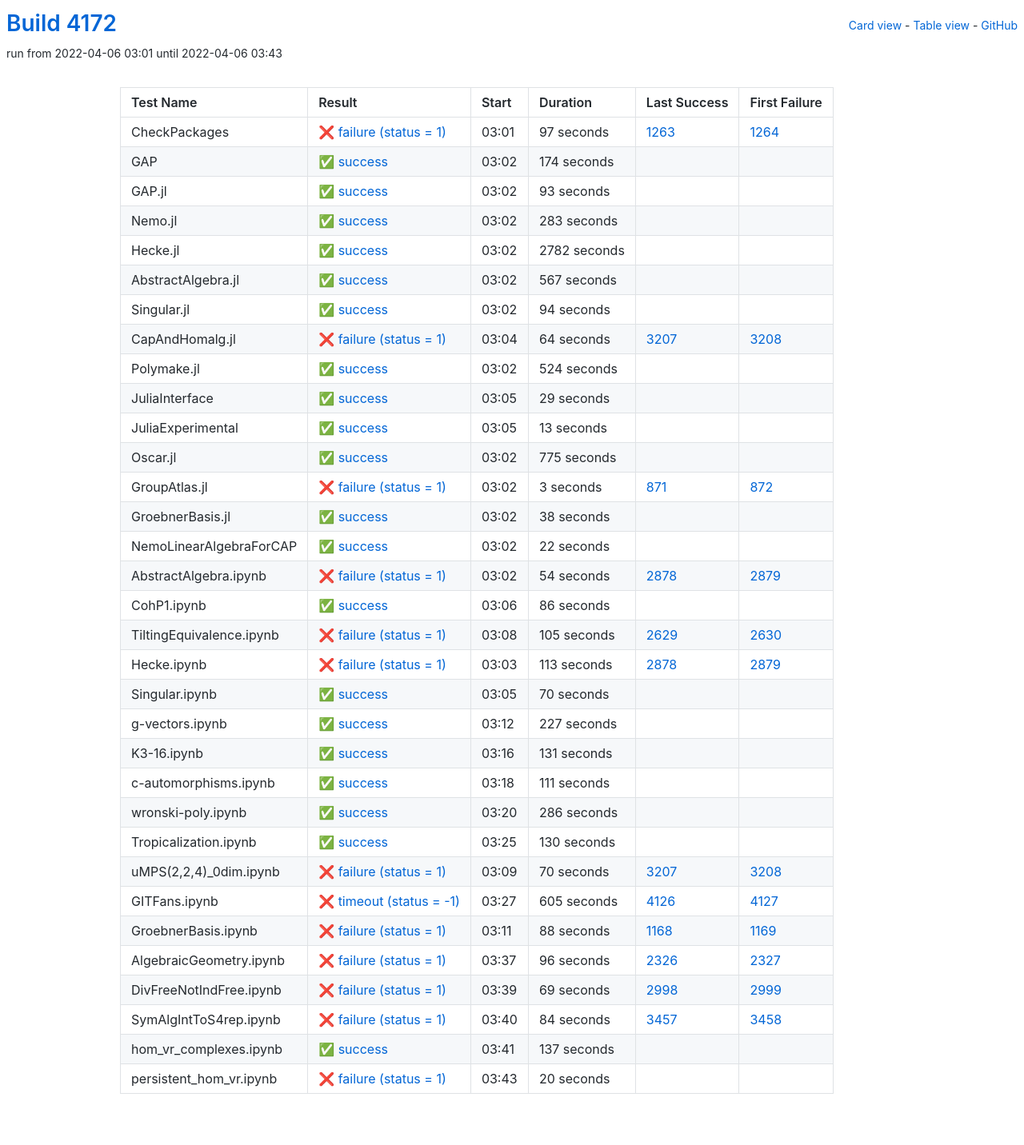
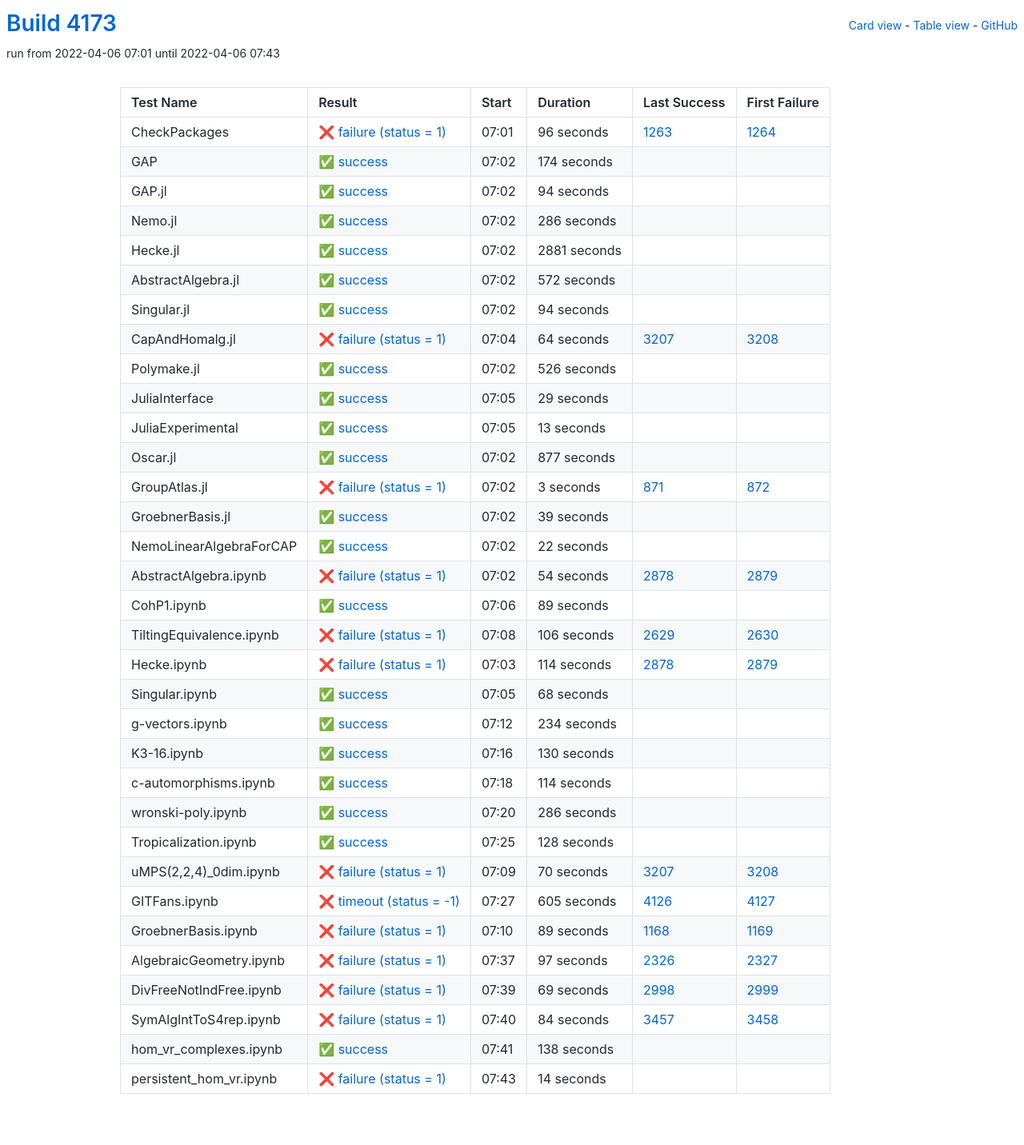
Before and after one commit to oscar-system/oscar-ci-status-stable, a Jekyll site: the page built from table.html, in a window 1280 px wide. Shown: the whole page at 80% size. Built offline with Jekyll 4.4.1, drawn with Linux system fonts in a browser that asks for light colours.

Commit message:
Build #4173

```diff
--- a/_data/ci.yml
+++ b/_data/ci.yml
@@ -1,6 +1,6 @@
 ---
-build: 4172
-build_url: https://oscarci.mathematik.uni-kl.de/job/oscar-stable/4172/
+build: 4173
+build_url: https://oscarci.mathematik.uni-kl.de/job/oscar-stable/4173/
 job: oscar-stable
 organization: oscar-system
 repo: oscar-ci-status-stable
@@ -8,20 +8,20 @@ repourl: https://github.com/oscar-system/oscar-ci-status-stable
 tests:
 - name: CheckPackages
   id: checkpackages
-  log: https://oscarci.mathematik.uni-kl.de/job/oscar-stable/4172/artifact/logs/build-4172/CheckPackages.log
-  start: 2022-04-06 03:01
+  log: https://oscarci.mathematik.uni-kl.de/job/oscar-stable/4173/artifact/logs/build-4173/CheckPackages.log
+  start: 2022-04-06 07:01
   success: false
   exitcode: 1
   status: failure
-  duration: 97
+  duration: 96
   last_success: 1263
   last_success_url: https://oscarci.mathematik.uni-kl.de/job/oscar-stable/1263/
   first_failure: 1264
   first_failure_url: https://oscarci.mathematik.uni-kl.de/job/oscar-stable/1264/
 - name: GAP
   id: gap
-  log: https://oscarci.mathematik.uni-kl.de/job/oscar-stable/4172/artifact/logs/build-4172/GAP.log
-  start: 2022-04-06 03:02
+  log: https://oscarci.mathematik.uni-kl.de/job/oscar-stable/4173/artifact/logs/build-4173/GAP.log
+  start: 2022-04-06 07:02
   success: true
   exitcode: 0
   status: success
@@ -32,56 +32,56 @@ tests:
   first_failure_url:
 - name: GAP.jl
   id: gap-jl
-  log: https://oscarci.mathematik.uni-kl.de/job/oscar-stable/4172/artifact/logs/build-4172/GAP.jl.log
-  start: 2022-04-06 03:02
+  log: https://oscarci.mathematik.uni-kl.de/job/oscar-stable/4173/artifact/logs/build-4173/GAP.jl.log
+  start: 2022-04-06 07:02
   success: true
   exitcode: 0
   status: success
-  duration: 93
+  duration: 94
   last_success: false
   last_success_url:
   first_failure: false
   first_failure_url:
 - name: Nemo.jl
   id: nemo-jl
-  log: https://oscarci.mathematik.uni-kl.de/job/oscar-stable/4172/artifact/logs/build-4172/Nemo.jl.log
-  start: 2022-04-06 03:02
+  log: https://oscarci.mathematik.uni-kl.de/job/oscar-stable/4173/artifact/logs/build-4173/Nemo.jl.log
+  start: 2022-04-06 07:02
   success: true
   exitcode: 0
   status: success
-  duration: 283
+  duration: 286
   last_success: false
   last_success_url:
   first_failure: false
   first_failure_url:
 - name: Hecke.jl
   id: hecke-jl
-  log: https://oscarci.mathematik.uni-kl.de/job/oscar-stable/4172/artifact/logs/build-4172/Hecke.jl.log
-  start: 2022-04-06 03:02
+  log: https://oscarci.mathematik.uni-kl.de/job/oscar-stable/4173/artifact/logs/build-4173/Hecke.jl.log
+  start: 2022-04-06 07:02
   success: true
   exitcode: 0
   status: success
-  duration: 2782
+  duration: 2881
   last_success: false
   last_success_url:
   first_failure: false
   first_failure_url:
 - name: AbstractAlgebra.jl
   id: abstractalgebra-jl
-  log: https://oscarci.mathematik.uni-kl.de/job/oscar-stable/4172/artifact/logs/build-4172/AbstractAlgebra.jl.log
-  start: 2022-04-06 03:02
+  log: https://oscarci.mathematik.uni-kl.de/job/oscar-stable/4173/artifact/logs/build-4173/AbstractAlgebra.jl.log
+  start: 2022-04-06 07:02
   success: true
   exitcode: 0
   status: success
-  duration: 567
+  duration: 572
   last_success: false
   last_success_url:
   first_failure: false
   first_failure_url:
 - name: Singular.jl
   id: singular-jl
-  log: https://oscarci.mathematik.uni-kl.de/job/oscar-stable/4172/artifact/logs/build-4172/Singular.jl.log
-  start: 2022-04-06 03:02
+  log: https://oscarci.mathematik.uni-kl.de/job/oscar-stable/4173/artifact/logs/build-4173/Singular.jl.log
+  start: 2022-04-06 07:02
   success: true
   exitcode: 0
   status: success
@@ -92,8 +92,8 @@ tests:
   first_failure_url:
 - name: CapAndHomalg.jl
   id: capandhomalg-jl
-  log: https://oscarci.mathematik.uni-kl.de/job/oscar-stable/4172/artifact/logs/build-4172/CapAndHomalg.jl.log
-  start: 2022-04-06 03:04
+  log: https://oscarci.mathematik.uni-kl.de/job/oscar-stable/4173/artifact/logs/build-4173/CapAndHomalg.jl.log
+  start: 2022-04-06 07:04
   success: false
   exitcode: 1
   status: failure
@@ -104,20 +104,20 @@ tests:
   first_failure_url: https://oscarci.mathematik.uni-kl.de/job/oscar-stable/3208/
 - name: Polymake.jl
   id: polymake-jl
-  log: https://oscarci.mathematik.uni-kl.de/job/oscar-stable/4172/artifact/logs/build-4172/Polymake.jl.log
-  start: 2022-04-06 03:02
+  log: https://oscarci.mathematik.uni-kl.de/job/oscar-stable/4173/artifact/logs/build-4173/Polymake.jl.log
+  start: 2022-04-06 07:02
   success: true
   exitcode: 0
   status: success
-  duration: 524
+  duration: 526
   last_success: false
   last_success_url:
   first_failure: false
   first_failure_url:
 - name: JuliaInterface
   id: juliainterface
-  log: https://oscarci.mathematik.uni-kl.de/job/oscar-stable/4172/artifact/logs/build-4172/JuliaInterface.log
-  start: 2022-04-06 03:05
+  log: https://oscarci.mathematik.uni-kl.de/job/oscar-stable/4173/artifact/logs/build-4173/JuliaInterface.log
+  start: 2022-04-06 07:05
   success: true
   exitcode: 0
   status: success
@@ -128,8 +128,8 @@ tests:
   first_failure_url:
 - name: JuliaExperimental
   id: juliaexperimental
-  log: https://oscarci.mathematik.uni-kl.de/job/oscar-stable/4172/artifact/logs/build-4172/JuliaExperimental.log
-  start: 2022-04-06 03:05
+  log: https://oscarci.mathematik.uni-kl.de/job/oscar-stable/4173/artifact/logs/build-4173/JuliaExperimental.log
+  start: 2022-04-06 07:05
   success: true
   exitcode: 0
   status: success
@@ -140,20 +140,20 @@ tests:
   first_failure_url:
 - name: Oscar.jl
   id: oscar-jl
-  log: https://oscarci.mathematik.uni-kl.de/job/oscar-stable/4172/artifact/logs/build-4172/Oscar.jl.log
-  start: 2022-04-06 03:02
+  log: https://oscarci.mathematik.uni-kl.de/job/oscar-stable/4173/artifact/logs/build-4173/Oscar.jl.log
+  start: 2022-04-06 07:02
   success: true
   exitcode: 0
   status: success
-  duration: 775
+  duration: 877
   last_success: false
   last_success_url:
   first_failure: false
   first_failure_url:
 - name: GroupAtlas.jl
   id: groupatlas-jl
-  log: https://oscarci.mathematik.uni-kl.de/job/oscar-stable/4172/artifact/logs/build-4172/GroupAtlas.jl.log
-  start: 2022-04-06 03:02
+  log: https://oscarci.mathematik.uni-kl.de/job/oscar-stable/4173/artifact/logs/build-4173/GroupAtlas.jl.log
+  start: 2022-04-06 07:02
   success: false
   exitcode: 1
   status: failure
@@ -164,20 +164,20 @@ tests:
   first_failure_url: https://oscarci.mathematik.uni-kl.de/job/oscar-stable/872/
 - name: GroebnerBasis.jl
   id: groebnerbasis-jl
-  log: https://oscarci.mathematik.uni-kl.de/job/oscar-stable/4172/artifact/logs/build-4172/GroebnerBasis.jl.log
-  start: 2022-04-06 03:02
+  log: https://oscarci.mathematik.uni-kl.de/job/oscar-stable/4173/artifact/logs/build-4173/GroebnerBasis.jl.log
+  start: 2022-04-06 07:02
   success: true
   exitcode: 0
   status: success
-  duration: 38
+  duration: 39
   last_success: false
   last_success_url:
   first_failure: false
   first_failure_url:
 - name: NemoLinearAlgebraForCAP
   id: nemolinearalgebraforcap
-  log: https://oscarci.mathematik.uni-kl.de/job/oscar-stable/4172/artifact/logs/build-4172/NemoLinearAlgebraForCAP.log
-  start: 2022-04-06 03:02
+  log: https://oscarci.mathematik.uni-kl.de/job/oscar-stable/4173/artifact/logs/build-4173/NemoLinearAlgebraForCAP.log
+  start: 2022-04-06 07:02
   success: true
   exitcode: 0
   status: success
@@ -188,8 +188,8 @@ tests:
   first_failure_url:
 - name: AbstractAlgebra.ipynb
   id: abstractalgebra-ipynb
-  log: https://oscarci.mathematik.uni-kl.de/job/oscar-stable/4172/artifact/logs/build-4172/AbstractAlgebra.ipynb.log
-  start: 2022-04-06 03:02
+  log: https://oscarci.mathematik.uni-kl.de/job/oscar-stable/4173/artifact/logs/build-4173/AbstractAlgebra.ipynb.log
+  start: 2022-04-06 07:02
   success: false
   exitcode: 1
   status: failure
@@ -200,92 +200,92 @@ tests:
   first_failure_url: https://oscarci.mathematik.uni-kl.de/job/oscar-stable/2879/
 - name: CohP1.ipynb
   id: cohp1-ipynb
-  log: https://oscarci.mathematik.uni-kl.de/job/oscar-stable/4172/artifact/logs/build-4172/CohP1.ipynb.log
-  start: 2022-04-06 03:06
+  log: https://oscarci.mathematik.uni-kl.de/job/oscar-stable/4173/artifact/logs/build-4173/CohP1.ipynb.log
+  start: 2022-04-06 07:06
   success: true
   exitcode: 0
   status: success
-  duration: 86
+  duration: 89
   last_success: false
   last_success_url:
   first_failure: false
   first_failure_url:
 - name: TiltingEquivalence.ipynb
   id: tiltingequivalence-ipynb
-  log: https://oscarci.mathematik.uni-kl.de/job/oscar-stable/4172/artifact/logs/build-4172/TiltingEquivalence.ipynb.log
-  start: 2022-04-06 03:08
+  log: https://oscarci.mathematik.uni-kl.de/job/oscar-stable/4173/artifact/logs/build-4173/TiltingEquivalence.ipynb.log
+  start: 2022-04-06 07:08
   success: false
   exitcode: 1
   status: failure
-  duration: 105
+  duration: 106
   last_success: 2629
   last_success_url: https://oscarci.mathematik.uni-kl.de/job/oscar-stable/2629/
   first_failure: 2630
   first_failure_url: https://oscarci.mathematik.uni-kl.de/job/oscar-stable/2630/
 - name: Hecke.ipynb
   id: hecke-ipynb
-  log: https://oscarci.mathematik.uni-kl.de/job/oscar-stable/4172/artifact/logs/build-4172/Hecke.ipynb.log
-  start: 2022-04-06 03:03
+  log: https://oscarci.mathematik.uni-kl.de/job/oscar-stable/4173/artifact/logs/build-4173/Hecke.ipynb.log
+  start: 2022-04-06 07:03
   success: false
   exitcode: 1
   status: failure
-  duration: 113
+  duration: 114
   last_success: 2878
   last_success_url: https://oscarci.mathematik.uni-kl.de/job/oscar-stable/2878/
   first_failure: 2879
   first_failure_url: https://oscarci.mathematik.uni-kl.de/job/oscar-stable/2879/
 - name: Singular.ipynb
   id: singular-ipynb
-  log: https://oscarci.mathematik.uni-kl.de/job/oscar-stable/4172/artifact/logs/build-4172/Singular.ipynb.log
-  start: 2022-04-06 03:05
+  log: https://oscarci.mathematik.uni-kl.de/job/oscar-stable/4173/artifact/logs/build-4173/Singular.ipynb.log
+  start: 2022-04-06 07:05
   success: true
   exitcode: 0
   status: success
-  duration: 70
+  duration: 68
   last_success: false
   last_success_url:
   first_failure: false
   first_failure_url:
 - name: g-vectors.ipynb
   id: g-vectors-ipynb
-  log: https://oscarci.mathematik.uni-kl.de/job/oscar-stable/4172/artifact/logs/build-4172/g-vectors.ipynb.log
-  start: 2022-04-06 03:12
+  log: https://oscarci.mathematik.uni-kl.de/job/oscar-stable/4173/artifact/logs/build-4173/g-vectors.ipynb.log
+  start: 2022-04-06 07:12
   success: true
   exitcode: 0
   status: success
-  duration: 227
+  duration: 234
   last_success: false
   last_success_url:
   first_failure: false
   first_failure_url:
 - name: K3-16.ipynb
   id: k3-16-ipynb
-  log: https://oscarci.mathematik.uni-kl.de/job/oscar-stable/4172/artifact/logs/build-4172/K3-16.ipynb.log
-  start: 2022-04-06 03:16
+  log: https://oscarci.mathematik.uni-kl.de/job/oscar-stable/4173/artifact/logs/build-4173/K3-16.ipynb.log
+  start: 2022-04-06 07:16
   success: true
   exitcode: 0
   status: success
-  duration: 131
+  duration: 130
   last_success: false
   last_success_url:
   first_failure: false
   first_failure_url:
 - name: c-automorphisms.ipynb
   id: c-automorphisms-ipynb
-  log: https://oscarci.mathematik.uni-kl.de/job/oscar-stable/4172/artifact/logs/build-4172/c-automorphisms.ipynb.log
-  start: 2022-04-06 03:18
+  log: https://oscarci.mathematik.uni-kl.de/job/oscar-stable/4173/artifact/logs/build-4173/c-automorphisms.ipynb.log
+  start: 2022-04-06 07:18
   success: true
   exitcode: 0
   status: success
-  duration: 111
+  duration: 114
   last_success: false
   last_success_url:
   first_failure: false
   first_failure_url:
 - name: wronski-poly.ipynb
   id: wronski-poly-ipynb
-  log: https://oscarci.mathematik.uni-kl.de/job/oscar-stable/4172/artifact/logs/build-4172/wronski-poly.ipynb.log
-  start: 2022-04-06 03:20
+  log: https://oscarci.mathematik.uni-kl.de/job/oscar-stable/4173/artifact/logs/build-4173/wronski-poly.ipynb.log
+  start: 2022-04-06 07:20
   success: true
   exitcode: 0
   status: success
@@ -296,20 +296,20 @@ tests:
   first_failure_url:
 - name: Tropicalization.ipynb
   id: tropicalization-ipynb
-  log: https://oscarci.mathematik.uni-kl.de/job/oscar-stable/4172/artifact/logs/build-4172/Tropicalization.ipynb.log
-  start: 2022-04-06 03:25
+  log: https://oscarci.mathematik.uni-kl.de/job/oscar-stable/4173/artifact/logs/build-4173/Tropicalization.ipynb.log
+  start: 2022-04-06 07:25
   success: true
   exitcode: 0
   status: success
-  duration: 130
+  duration: 128
   last_success: false
   last_success_url:
   first_failure: false
   first_failure_url:
 - name: uMPS(2,2,4)_0dim.ipynb
   id: umps-2-2-4-0dim-ipynb
-  log: https://oscarci.mathematik.uni-kl.de/job/oscar-stable/4172/artifact/logs/build-4172/uMPS-2-2-4-_0dim.ipynb.log
-  start: 2022-04-06 03:09
+  log: https://oscarci.mathematik.uni-kl.de/job/oscar-stable/4173/artifact/logs/build-4173/uMPS-2-2-4-_0dim.ipynb.log
+  start: 2022-04-06 07:09
   success: false
   exitcode: 1
   status: failure
@@ -320,8 +320,8 @@ tests:
   first_failure_url: https://oscarci.mathematik.uni-kl.de/job/oscar-stable/3208/
 - name: GITFans.ipynb
   id: gitfans-ipynb
-  log: https://oscarci.mathematik.uni-kl.de/job/oscar-stable/4172/artifact/logs/build-4172/GITFans.ipynb.log
-  start: 2022-04-06 03:27
+  log: https://oscarci.mathematik.uni-kl.de/job/oscar-stable/4173/artifact/logs/build-4173/GITFans.ipynb.log
+  start: 2022-04-06 07:27
   success: false
   exitcode: -1
   status: timeout
@@ -332,32 +332,32 @@ tests:
   first_failure_url: https://oscarci.mathematik.uni-kl.de/job/oscar-stable/4127/
 - name: GroebnerBasis.ipynb
   id: groebnerbasis-ipynb
-  log: https://oscarci.mathematik.uni-kl.de/job/oscar-stable/4172/artifact/logs/build-4172/GroebnerBasis.ipynb.log
-  start: 2022-04-06 03:11
+  log: https://oscarci.mathematik.uni-kl.de/job/oscar-stable/4173/artifact/logs/build-4173/GroebnerBasis.ipynb.log
+  start: 2022-04-06 07:10
   success: false
   exitcode: 1
   status: failure
-  duration: 88
+  duration: 89
   last_success: 1168
   last_success_url: https://oscarci.mathematik.uni-kl.de/job/oscar-stable/1168/
   first_failure: 1169
   first_failure_url: https://oscarci.mathematik.uni-kl.de/job/oscar-stable/1169/
 - name: AlgebraicGeometry.ipynb
   id: algebraicgeometry-ipynb
-  log: https://oscarci.mathematik.uni-kl.de/job/oscar-stable/4172/artifact/logs/build-4172/AlgebraicGeometry.ipynb.log
-  start: 2022-04-06 03:37
+  log: https://oscarci.mathematik.uni-kl.de/job/oscar-stable/4173/artifact/logs/build-4173/AlgebraicGeometry.ipynb.log
+  start: 2022-04-06 07:37
   success: false
   exitcode: 1
   status: failure
-  duration: 96
+  duration: 97
   last_success: 2326
   last_success_url: https://oscarci.mathematik.uni-kl.de/job/oscar-stable/2326/
   first_failure: 2327
   first_failure_url: https://oscarci.mathematik.uni-kl.de/job/oscar-stable/2327/
 - name: DivFreeNotIndFree.ipynb
   id: divfreenotindfree-ipynb
-  log: https://oscarci.mathematik.uni-kl.de/job/oscar-stable/4172/artifact/logs/build-4172/DivFreeNotIndFree.ipynb.log
-  start: 2022-04-06 03:39
+  log: https://oscarci.mathematik.uni-kl.de/job/oscar-stable/4173/artifact/logs/build-4173/DivFreeNotIndFree.ipynb.log
+  start: 2022-04-06 07:39
   success: false
   exitcode: 1
   status: failure
@@ -368,8 +368,8 @@ tests:
   first_failure_url: https://oscarci.mathematik.uni-kl.de/job/oscar-stable/2999/
 - name: SymAlgIntToS4rep.ipynb
   id: symalginttos4rep-ipynb
-  log: https://oscarci.mathematik.uni-kl.de/job/oscar-stable/4172/artifact/logs/build-4172/SymAlgIntToS4rep.ipynb.log
-  start: 2022-04-06 03:40
+  log: https://oscarci.mathematik.uni-kl.de/job/oscar-stable/4173/artifact/logs/build-4173/SymAlgIntToS4rep.ipynb.log
+  start: 2022-04-06 07:40
   success: false
   exitcode: 1
   status: failure
@@ -380,24 +380,24 @@ tests:
   first_failure_url: https://oscarci.mathematik.uni-kl.de/job/oscar-stable/3458/
 - name: hom_vr_complexes.ipynb
   id: hom-vr-complexes-ipynb
-  log: https://oscarci.mathematik.uni-kl.de/job/oscar-stable/4172/artifact/logs/build-4172/hom_vr_complexes.ipynb.log
-  start: 2022-04-06 03:41
+  log: https://oscarci.mathematik.uni-kl.de/job/oscar-stable/4173/artifact/logs/build-4173/hom_vr_complexes.ipynb.log
+  start: 2022-04-06 07:41
   success: true
   exitcode: 0
   status: success
-  duration: 137
+  duration: 138
   last_success: false
   last_success_url:
   first_failure: false
   first_failure_url:
 - name: persistent_hom_vr.ipynb
   id: persistent-hom-vr-ipynb
-  log: https://oscarci.mathematik.uni-kl.de/job/oscar-stable/4172/artifact/logs/build-4172/persistent_hom_vr.ipynb.log
-  start: 2022-04-06 03:43
+  log: https://oscarci.mathematik.uni-kl.de/job/oscar-stable/4173/artifact/logs/build-4173/persistent_hom_vr.ipynb.log
+  start: 2022-04-06 07:43
   success: false
   exitcode: 1
   status: failure
-  duration: 20
+  duration: 14
   last_success: false
   last_success_url:
   first_failure: false
```
Also changed, not shown: README.md.
